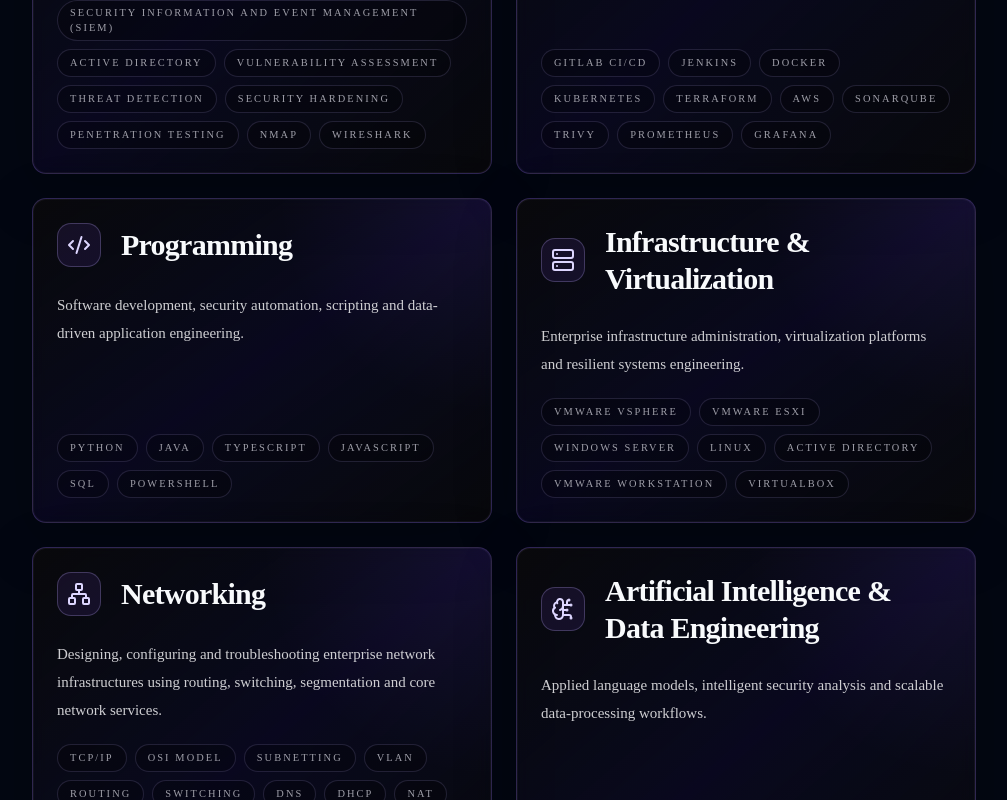
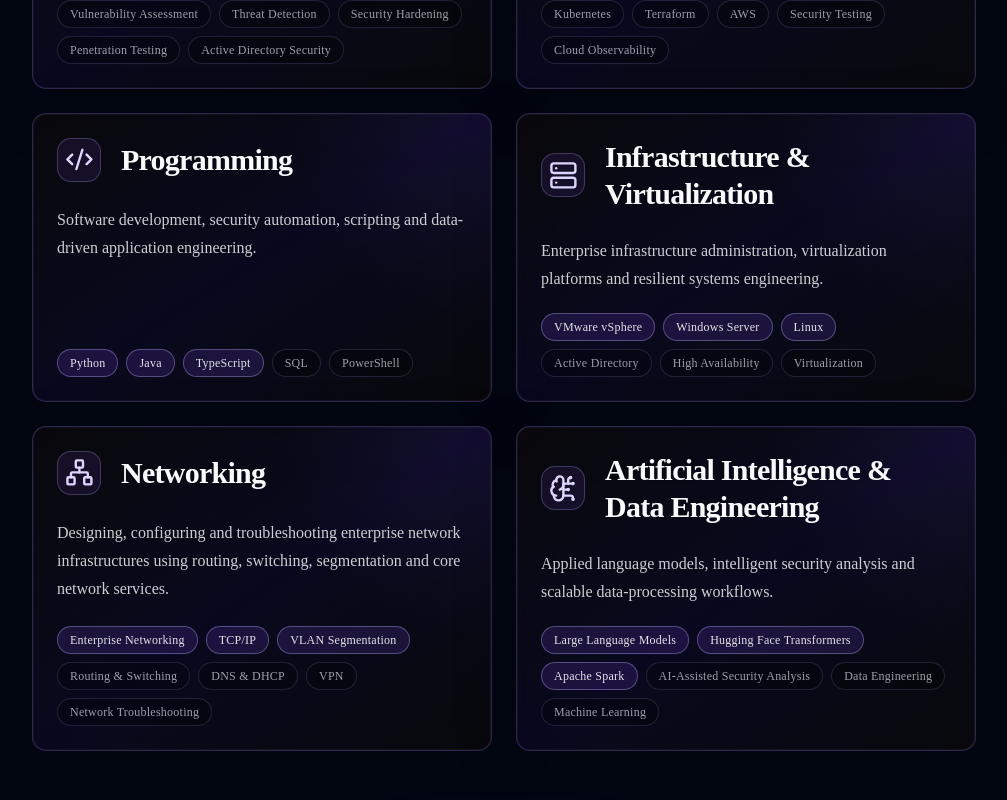
Before and after one commit to bgoussama/bagy-portfolio, a Next.js app: page / in a window 1280 px wide. Shown: the part 6180-6980 px from the top of the page, without its empty margins (136-1143 px from the left). Built offline with nearby package versions, Linux system fonts and the light colour scheme.

Commit message:
Refine portfolio hero and recruiter experience

```diff
--- a/components/skills/SkillCard.tsx
+++ b/components/skills/SkillCard.tsx
@@ -37,20 +37,24 @@
       <div className="relative z-10 flex h-full flex-col gap-5">
         <div className="mb-1 flex items-center gap-5">
           <span className="flex h-11 w-11 shrink-0 items-center justify-center rounded-xl border border-violet-300/25 bg-violet-500/10 text-violet-200">
-            <Icon className="h-6 w-6" aria-hidden="true" />
+            <Icon className="h-[1.8rem] w-[1.8rem]" aria-hidden="true" />
           </span>
           <h3 className="text-xl font-extrabold leading-tight tracking-tight text-foreground md:text-2xl lg:text-3xl">
             {category.title}
           </h3>
         </div>
 
-        <p className="text-[15px] leading-7 text-zinc-200/90">{category.description}</p>
+        <p className="text-base leading-7 text-zinc-200/90">{category.description}</p>
 
         <div className="mt-auto flex flex-wrap gap-2">
-          {category.technologies.map((technology) => (
+          {category.technologies.map((technology, technologyIndex) => (
             <span
               key={technology}
-              className="inline-flex min-h-7 items-center rounded-full border border-violet-300/15 bg-black/25 px-3 py-1 text-[0.65rem] uppercase tracking-[0.2em] text-zinc-400 transition-colors duration-300 hover:border-violet-300/40 hover:bg-violet-500/10 hover:text-zinc-200"
+              className={`inline-flex min-h-7 items-center rounded-full px-3 py-1 text-xs font-medium tracking-[0.02em] transition-colors duration-300 hover:border-violet-300/40 hover:bg-violet-500/10 hover:text-zinc-200 ${
+                technologyIndex < 3
+                  ? "border border-violet-300/35 bg-violet-500/15 text-zinc-200"
+                  : "border border-violet-300/15 bg-black/25 text-zinc-400"
+              }`}
             >
               {technology}
             </span>
--- a/data/skills.ts
+++ b/data/skills.ts
@@ -16,13 +16,11 @@
       "Network Security",
       "Security Operations Center (SOC)",
       "Security Information and Event Management (SIEM)",
-      "Active Directory",
       "Vulnerability Assessment",
       "Threat Detection",
       "Security Hardening",
       "Penetration Testing",
-      "Nmap",
-      "Wireshark",
+      "Active Directory Security",
     ],
   },
   {
@@ -31,16 +29,14 @@
     description: "Secure delivery pipelines, cloud-native infrastructure, automated validation and production monitoring.",
     icon: "cloud-cog",
     technologies: [
-      "GitLab CI/CD",
-      "Jenkins",
-      "Docker",
+      "Secure CI/CD",
+      "Infrastructure as Code",
+      "Container Security",
       "Kubernetes",
       "Terraform",
       "AWS",
-      "SonarQube",
-      "Trivy",
-      "Prometheus",
-      "Grafana",
+      "Security Testing",
+      "Cloud Observability",
     ],
   },
   {
@@ -48,7 +44,7 @@
     title: "Programming",
     description: "Software development, security automation, scripting and data-driven application engineering.",
     icon: "code",
-    technologies: ["Python", "Java", "TypeScript", "JavaScript", "SQL", "PowerShell"],
+    technologies: ["Python", "Java", "TypeScript", "SQL", "PowerShell"],
   },
   {
     id: "infrastructure-virtualization",
@@ -57,12 +53,11 @@
     icon: "server",
     technologies: [
       "VMware vSphere",
-      "VMware ESXi",
       "Windows Server",
       "Linux",
       "Active Directory",
-      "VMware Workstation",
-      "VirtualBox",
+      "High Availability",
+      "Virtualization",
     ],
   },
   {
@@ -72,20 +67,13 @@
       "Designing, configuring and troubleshooting enterprise network infrastructures using routing, switching, segmentation and core network services.",
     icon: "network",
     technologies: [
+      "Enterprise Networking",
       "TCP/IP",
-      "OSI Model",
-      "Subnetting",
-      "VLAN",
-      "Routing",
-      "Switching",
-      "DNS",
-      "DHCP",
-      "NAT",
+      "VLAN Segmentation",
+      "Routing & Switching",
+      "DNS & DHCP",
       "VPN",
-      "Cisco Networking",
       "Network Troubleshooting",
-      "Wireshark",
-      "Nmap",
     ],
   },
   {
@@ -94,13 +82,12 @@
     description: "Applied language models, intelligent security analysis and scalable data-processing workflows.",
     icon: "brain",
     technologies: [
-      "Groq LLM",
-      "CodeBERT",
-      "CodeT5",
+      "Large Language Models",
       "Hugging Face Transformers",
       "Apache Spark",
-      "Pandas",
-      "Scikit-learn",
+      "AI-Assisted Security Analysis",
+      "Data Engineering",
+      "Machine Learning",
     ],
   },
 ];
```
